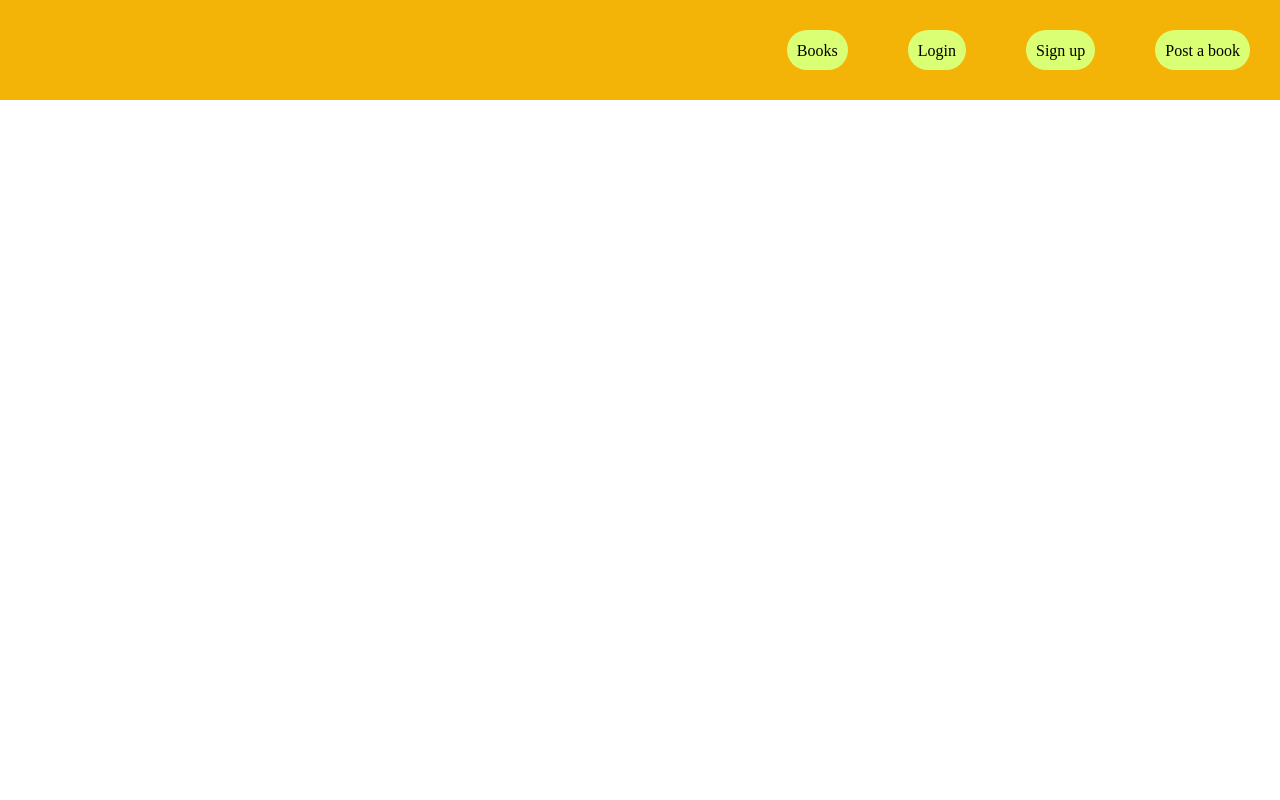
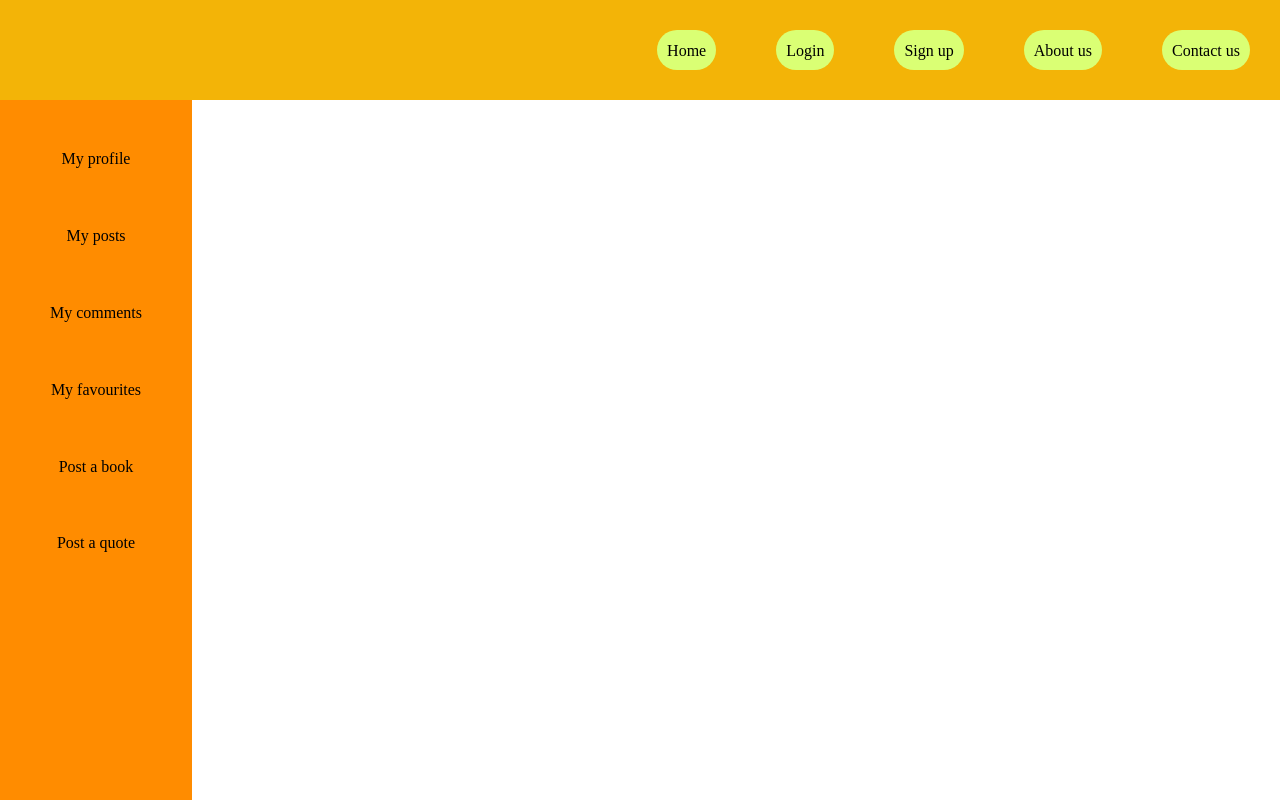
Before and after one commit to ggeorgiev98/Book-Forum, a React (Create React App) app: page / in a window 1280 px wide. Built offline with nearby package versions, Linux system fonts and the light colour scheme.

Commit message:
Scratch of menu
Build a menu with some dummy content for now.

```diff
--- a/public/index.html
+++ b/public/index.html
@@ -14,7 +14,7 @@
       manifest.json provides metadata used when your web app is installed on a
       user's mobile device or desktop. See https://developers.google.com/web/fundamentals/web-app-manifest/
     -->
-    <link rel="manifest" href="%PUBLIC_URL%/manifest.json" />
+
     <!--
       Notice the use of %PUBLIC_URL% in the tags above.
       It will be replaced with the URL of the `public` folder during the build.
--- a/src/components/header/index.module.css
+++ b/src/components/header/index.module.css
@@ -2,5 +2,5 @@
     width: 100%;
     height: 100px;
     background-color: rgb(243, 180, 7);
-    position: fixed;
+    position: sticky;
 }
--- a/src/components/link/index.module.css
+++ b/src/components/link/index.module.css
@@ -1,3 +1,4 @@
+/* Navigation */
 .nav-box {
     display: block;
     width: auto;
@@ -11,8 +12,36 @@
 .nav-box:hover {
     background: rgba(218, 255, 116, 0.74);
     cursor: pointer;
+    font-weight: bold;
 }
 
 .nav-link {
     font-family: 'Architects Daughter', cursive;
 }
+
+/* Menu */
+.menu-box {
+    height: 3.5%;
+    width: 100%;
+    padding-top: 10px;
+    padding-bottom: 10px;
+    margin-bottom: 15%;
+    text-align: center;
+}
+
+.menu-box:hover {
+    background-color: gold;
+    cursor: pointer;
+    border-top-left-radius: 25px;
+    border-bottom-right-radius: 25px;
+    font-weight: bold;
+}
+
+.menu-box:first-child{
+    margin-top: 20%;
+}
+
+.menu-link {
+    font-family: 'Architects Daughter', cursive;
+    display: inline-block;
+}
--- /dev/null
+++ b/src/components/menu/index.js
@@ -0,0 +1,21 @@
+import React from 'react';
+import menuUtility from '../../utility/menuUtility.js'
+import styles from './index.module.css';
+import Link from '../link/index.js';
+
+const Menu = () => {
+    const menuContent = menuUtility();
+    return (
+        <div className={styles.menu}>
+            {
+                menuContent.map((x, index) => {
+                    return (
+                        <Link boxType='menu' linkType='menu' href={x.link} content={x.content} key={index}/>
+                    );
+                })
+            }
+        </div>
+    );
+};
+
+export default Menu;
--- /dev/null
+++ b/src/components/menu/index.module.css
@@ -0,0 +1,8 @@
+.menu {
+    background-color: darkorange;
+    width: 15%;
+    height: 100vh;
+    display: inline-block;
+    position: fixed;
+    text-align: center;
+}
--- a/src/pages/home-page/index.js
+++ b/src/pages/home-page/index.js
@@ -1,5 +1,6 @@
 import React, { Component } from 'react';
 import Header from '../../components/header';
+import Menu from '../../components/menu';
 
 class HomePage extends Component {
     constructor(props) {
@@ -9,7 +10,11 @@ class HomePage extends Component {
 
     render() {
         return (
-            <Header />
+            <div>
+                <Header />
+                <Menu />
+
+            </div>
         );
     };
 };
--- /dev/null
+++ b/src/utility/menuUtility.js
@@ -0,0 +1,32 @@
+const menuUtility = () => {
+    const menuContent = [
+        {
+            content: 'My profile',
+            link: `/profile/userId`
+        },
+        {
+            content: 'My posts',
+            link: `/userId/posts`
+        },
+        {
+            content: 'My comments',
+            link: `/userId/comments`
+        },
+        {
+            content: 'My favourites',
+            link: `/userId/favourites`
+        },
+        {
+            content: 'Post a book',
+            link: '/post/book'
+        },
+        {
+            content: 'Post a quote',
+            link: '/post/quote'
+        }
+    ];
+
+    return menuContent;
+};
+
+export default menuUtility;
--- a/src/utility/navigationUtil.js
+++ b/src/utility/navigationUtil.js
@@ -1,8 +1,12 @@
 const navigationUtility = () => {
     const navContent = [
         {
-            content: 'Post a book',
-            link: '/post'
+            content: 'Contact us',
+            link: '/contact'
+        },
+        {
+            content: 'About us',
+            link: '/about'
         },
         {
             content: 'Sign up',
@@ -13,9 +17,9 @@ const navigationUtility = () => {
             link: '/login'
         },
         {
-            content: 'Books',
+            content: 'Home',
             link: '/'
-        },
+        }
     ];
 
     return navContent;
```
